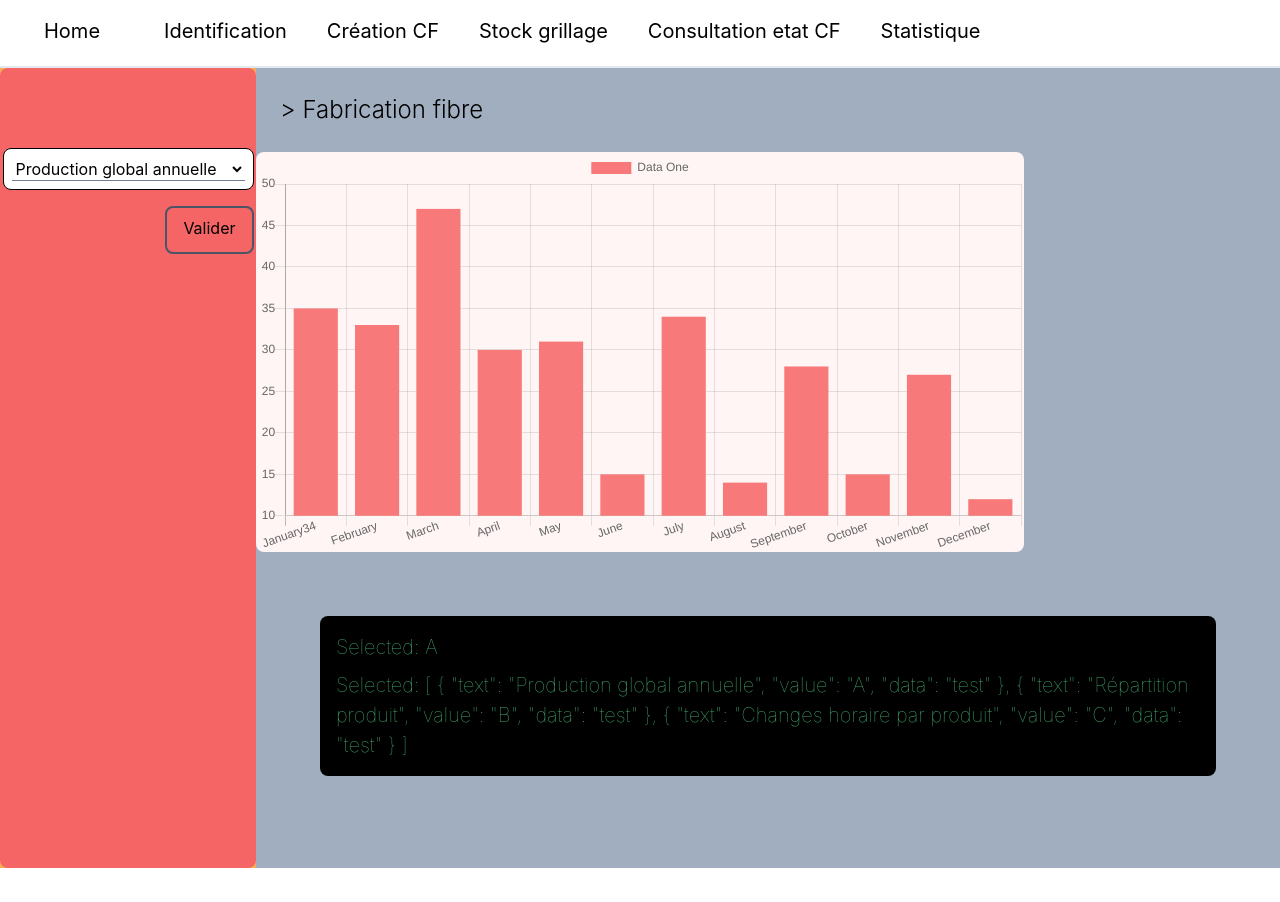
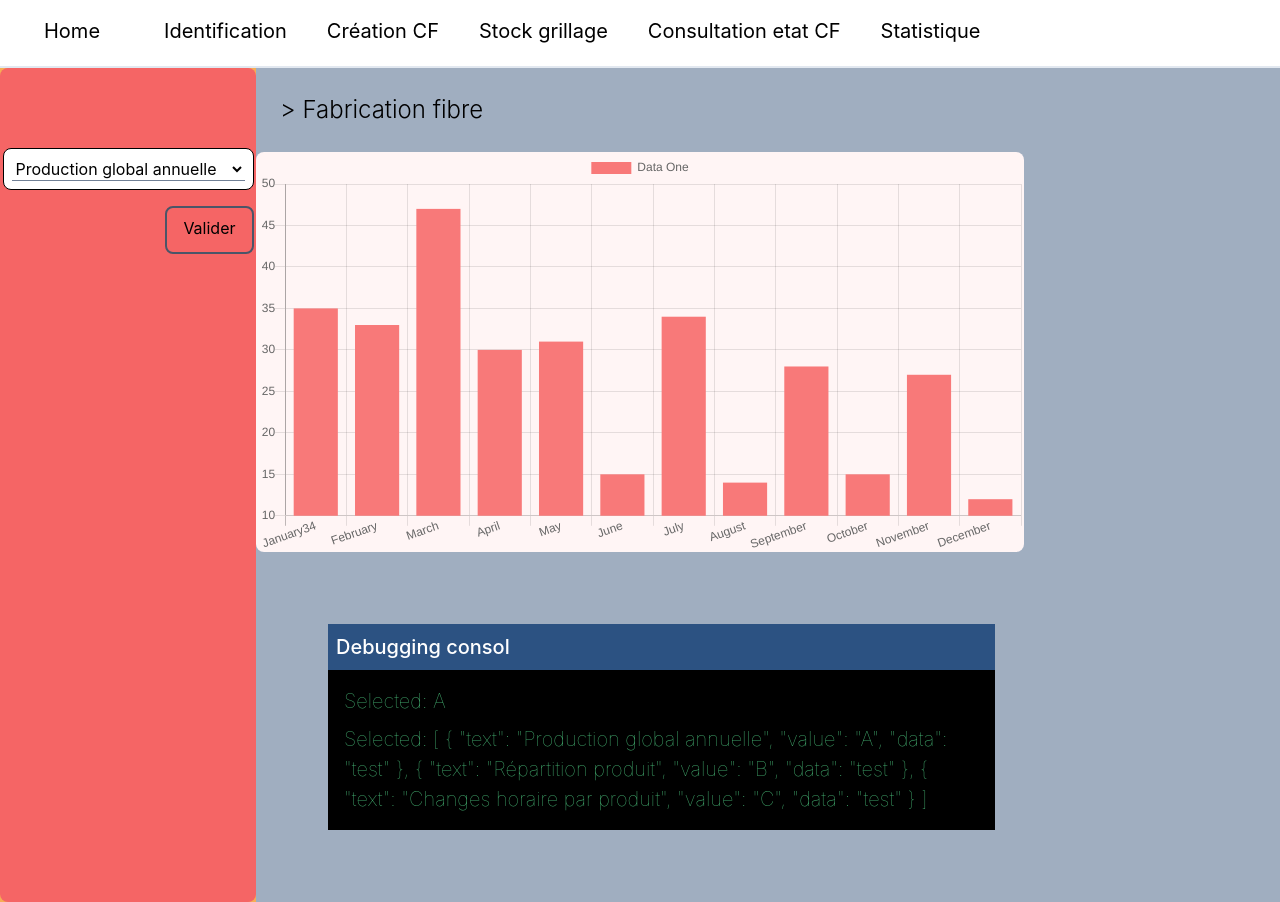
Before and after one commit to AlbertLanne/Control-Panel-ChartJS-Mysql-boilerplate, a Nuxt app: page /pagechart in a window 1280 px wide. Before the commit the page ends 868 px from the top, so only its background shows below. Built offline with nearby package versions, Linux system fonts and the light colour scheme.

Commit message:
add charts

```diff
--- a/pages/pagechart.vue
+++ b/pages/pagechart.vue
@@ -32,12 +32,17 @@
         </div>
 
         <!--       consol debug ici-->
-        <div class="m-16 rounded-lg bg-black  h-auto w-auto  text-green-500 font-hairline text-xl p-2 ">
+        <div class="m-16  h-auto w-8/12  text-green-500 font-hairline text-xl p-2 ">
+          <div class="w-full p-2 bg-blue-800">
+            <p class="text-xl font-medium text-white">Debugging consol</p>
+          </div>
+          <div class=" w-full p-2 bg-black ">
             <div class="m-2 ">
               <span>Selected: {{ selected }}</span>
             </div>
             <div class="m-2">
               <span>Selected: {{ options }}</span>
+            </div>
           </div>
         </div>
       </div>
@@ -63,24 +68,20 @@
       return {
         selected: 'A',
         options: [
-          {text: 'Production global annuelle', value: 'A', data:'test'},
-          {text: 'Répartition produit', value: 'B', data:'test'},
-          {text: 'Changes horaire par produit', value: 'C',data:'test'}
+          {text: 'Production global annuelle', value: 'A', data: 'test'},
+          {text: 'Répartition produit', value: 'B', data: 'test'},
+          {text: 'Changes horaire par produit', value: 'C', data: 'test'}
         ],
       };
     },
     methods: {
       DataAction: function (event) {
         // alert('a' + this.selected + '!')
-
         if (this.selected === 'A') {
-          alert('a' + this.selected + '!')
         }
         if (this.selected === 'B') {
-          alert('b' + this.selected + '!')
         }
         if (this.selected === 'C') {
-          alert('c' + this.selected + '!')
         }
       }
 
```
Also changed, not shown: components/chart/ReactiveExample.js (+5 -5 lines). Lines whose indentation alone changed are shown as unchanged.
